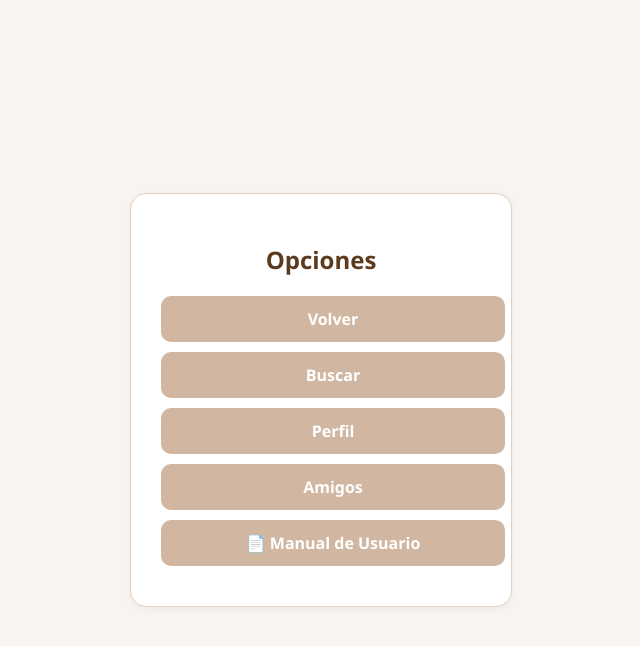
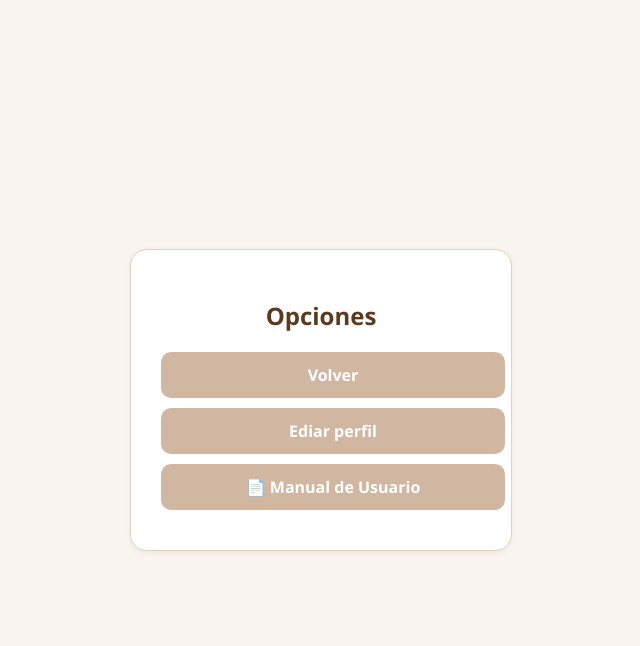
Before and after one commit to Code7C25/Class, a PHP site: page /configuracion.html in a window 1280 px wide. Shown: the top 646 px of the page, without its empty margins (319-959 px from the left). Run offline with PHP 8.4, Linux system fonts and the light colour scheme.

Commit message:
Actualizar enlaces y mensajes: cambiar 'Buscar', 'Perfil' y 'Amigos' por 'Editar perfil' en configuracion.html. Eliminar icono de recordatorios en mensajes vacíos en inicio.php y perfil_amigo.php.

```diff
--- a/classuppagina/configuracion.html
+++ b/classuppagina/configuracion.html
@@ -12,9 +12,7 @@
 <div class="cuadro-opciones">
   <h2>Opciones</h2>
   <a href="inicio.php" class="boton-opcion">Volver</a>
-  <a href="busqueda.php" class="boton-opcion">Buscar</a>
-  <a href="perfil.php" class="boton-opcion">Perfil</a>
-  <a href="amigos.php" class="boton-opcion">Amigos</a>
+  <a href="editar_perfil.php" class="boton-opcion">Ediar perfil</a>
   <a href="verpdf.php" target="_blank" class="boton-opcion">📄 Manual de Usuario</a>
 </div>
 
--- a/classuppagina/inicio.php
+++ b/classuppagina/inicio.php
@@ -193,7 +193,7 @@ $stmt->close();
 
     <div id="postsContainer">
       <?php if (empty($eventos)): ?>
-        <p class="empty-msg">Todavía no hay recordatorios 📭</p>
+        <p class="empty-msg">Todavía no hay recordatorios </p>
       <?php else: ?>
         <?php foreach ($eventos as $ev): ?>
           <div class="post">
--- a/classuppagina/perfil.php
+++ b/classuppagina/perfil.php
@@ -36,7 +36,7 @@ $recordatorios = $result->fetch_all(MYSQLI_ASSOC);
             <img src="<?= htmlspecialchars($fotoPerfil) ?>" alt="Foto de perfil" class="profile-pic">
             <div class="profile-info">
                 <h2>@<?= htmlspecialchars($usuario) ?></h2>
-                <a href="editar_perfil.php" class="boton-opcion">✏️ Editar Perfil</a>
+                <a href="editar_perfil.php" class="boton-opcion">Editar Perfil</a>
             </div>
         </div>
     </div>
--- a/classuppagina/perfil_amigo.php
+++ b/classuppagina/perfil_amigo.php
@@ -80,7 +80,7 @@ $stmt->close();
 
     <div id="postsContainer">
       <?php if (empty($eventos)): ?>
-        <p class="empty-msg">Este amigo no tiene recordatorios 📭</p>
+        <p class="empty-msg">Este amigo no tiene recordatorios </p>
       <?php else: ?>
         <?php foreach ($eventos as $ev): ?>
           <div class="post">
```
